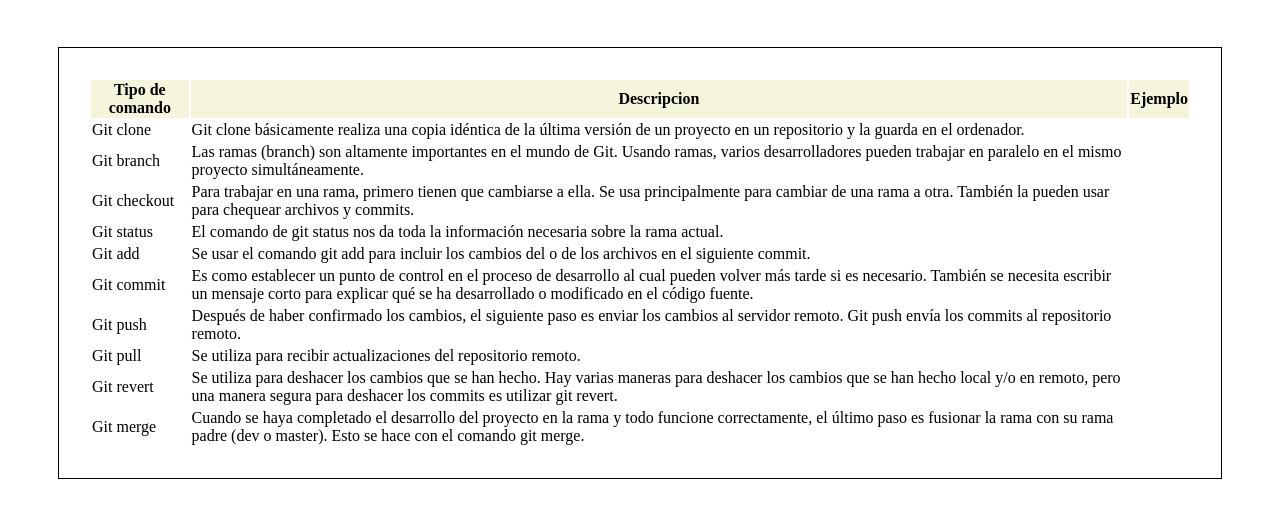
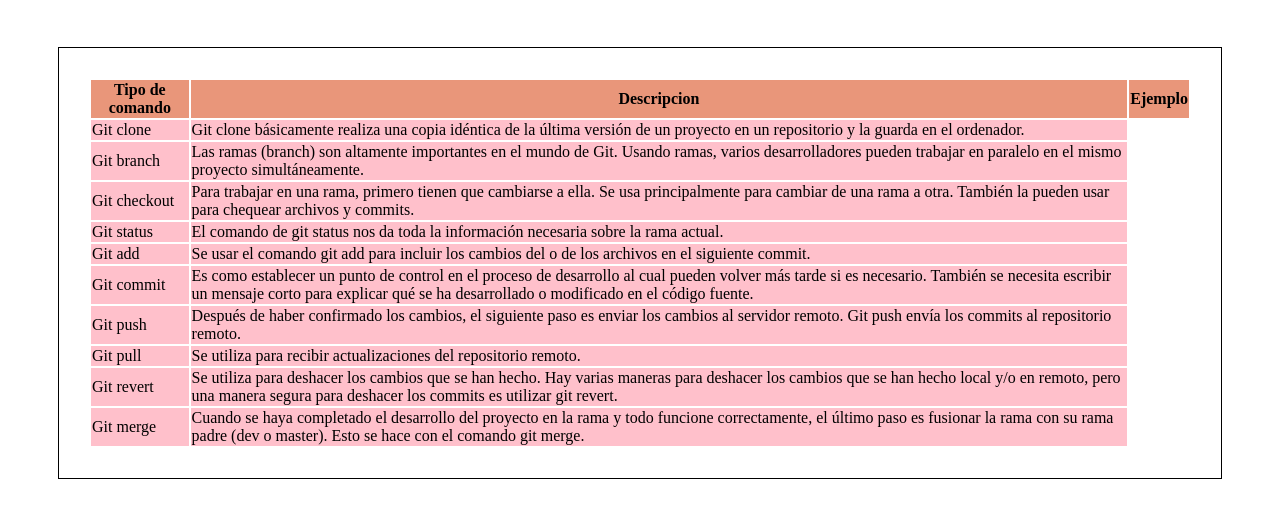
Before and after one commit to SofiaC22/Pagina-Comando-GIT, a plain HTML site: page Index.html in a window 1280 px wide. Shown: the part 61-578 px from the top of the page. Drawn offline with Linux system fonts and the light colour scheme.

Commit message:
Signed-off-by: Sofia Mercedes <cansinosofia72@gmail.com>

```diff
--- a/style.css
+++ b/style.css
@@ -5,7 +5,12 @@ margin: 50px;
 }
 th
 {
-    background-color: beige;
+    background-color: darksalmon;
+}
+
+tr
+{
+background-color: pink;
 }
 
 #contenedor-lista {
@@ -16,13 +21,17 @@ th
     border:solid 1px #ccc;
     padding:10px;
     border-radius: 15px;
+    background-color: #B2A5FF;
+    font-family: 'Gill Sans', 'Gill Sans MT', Calibri, 'Trebuchet MS', sans-serif;
 }
+
 @media (max-width:1000px) {
     #contenedor-tabla {display:none}
     #contenedor-lista  {
         display:flex;
         gap: 10px;
         flex-direction: column;
+
     }
 
 }
```
